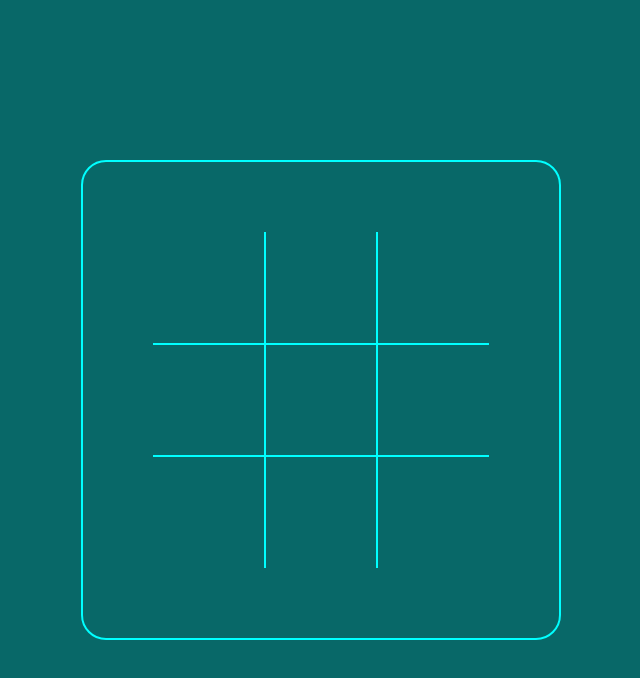
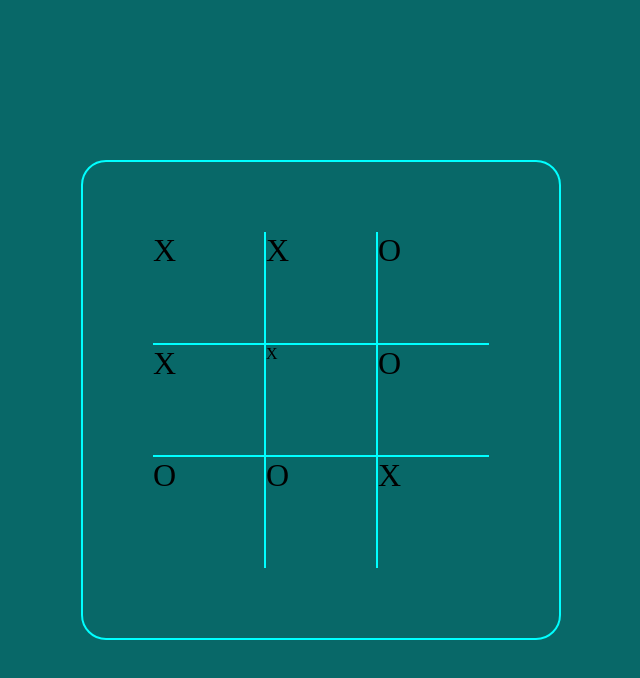
Before and after one commit to badrbouklad/badrbouklad.github.io, a plain HTML site: page Tic-Tac-Toe/index.html in a window 1280 px wide. Shown: the whole page, without its empty margins (319-959 px from the left). Drawn offline with Linux system fonts and the light colour scheme.

Commit message:
Some bugs

```diff
--- a/Tic-Tac-Toe/index.html
+++ b/Tic-Tac-Toe/index.html
@@ -9,15 +9,15 @@
 <body>
     <section>
         <div class="div container">
-            <div class="div cell1"></div>
-            <div class="div cell2"></div>
-            <div class="div cell3"></div>
-            <div class="div cell4"></div>
-            <div class="div cell5"></div>
-            <div class="div cell6"></div>
-            <div class="div cell7"></div>
-            <div class="div cell8"></div>
-            <div class="div cell9"></div>
+            <div class="div cell1">X</div>
+            <div class="div cell2">X</div>
+            <div class="div cell3">O</div>
+            <div class="div cell4">X</div>
+            <div class="div cell5">X</div>
+            <div class="div cell6">O</div>
+            <div class="div cell7">O</div>
+            <div class="div cell8">O</div>
+            <div class="div cell9">X</div>
         </div>
     </section>
 </body>
--- a/Tic-Tac-Toe/style.css
+++ b/Tic-Tac-Toe/style.css
@@ -26,13 +26,17 @@
 }
 .cell1, .cell2, .cell3{
     border-top: none;
+    font-size: 32px;
 }
 .cell3, .cell6, .cell9{
     border-right: none;
+    font-size: 32px;
 }
 .cell1, .cell4, .cell7{
     border-left: none;
+    font-size: 32px;
 }
 .cell7, .cell8, .cell9{
     border-bottom: none;
+    font-size: 32px;
 }
```
